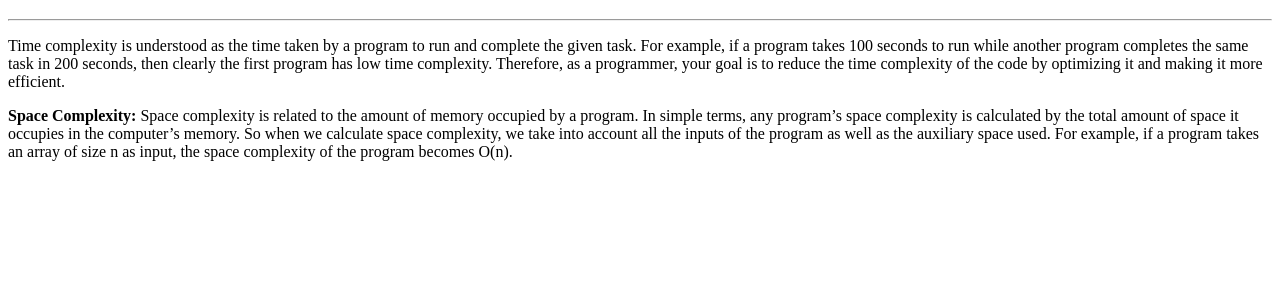
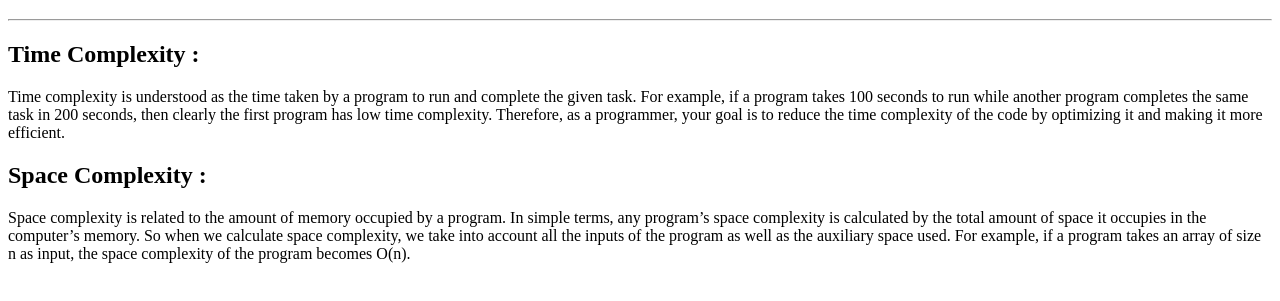
Before and after one commit to acciojob/time-and-space-complexity-satishvatturu, a website: page main.html in a window 1280 px wide. Shown: the part 61-362 px from the top of the page. Drawn offline with Linux system fonts and the light colour scheme.

Commit message:
created a submission

```diff
--- a/main.html
+++ b/main.html
@@ -10,8 +10,10 @@
 
 	<h1>Time and Space Complexity</h1>
 	<hr>
+	<h2>Time Complexity :</h2>
 	<p>Time complexity is understood as the time taken by a program to run and complete the given task. For example, if a program takes 100 seconds to run while another program completes the same task in 200 seconds, then clearly the first program has low time complexity. Therefore, as a programmer, your goal is to reduce the time complexity of the code by optimizing it and making it more efficient.</p>
-	<p><b>Space Complexity:</b> Space complexity is related to the amount of memory occupied by a program. In simple terms, any program’s space complexity is calculated by the total amount of space it occupies in the computer’s memory. So when we calculate space complexity, we take into account all the inputs of the program as well as the auxiliary space used. For example, if a program takes an array of size n as input, the space complexity of the program becomes O(n).</p>
+	<h2>Space Complexity :</h2>
+	<p> Space complexity is related to the amount of memory occupied by a program. In simple terms, any program’s space complexity is calculated by the total amount of space it occupies in the computer’s memory. So when we calculate space complexity, we take into account all the inputs of the program as well as the auxiliary space used. For example, if a program takes an array of size n as input, the space complexity of the program becomes O(n).</p>
 	<script type="text/javascript" src="./script.js">
 </script>
 
```
